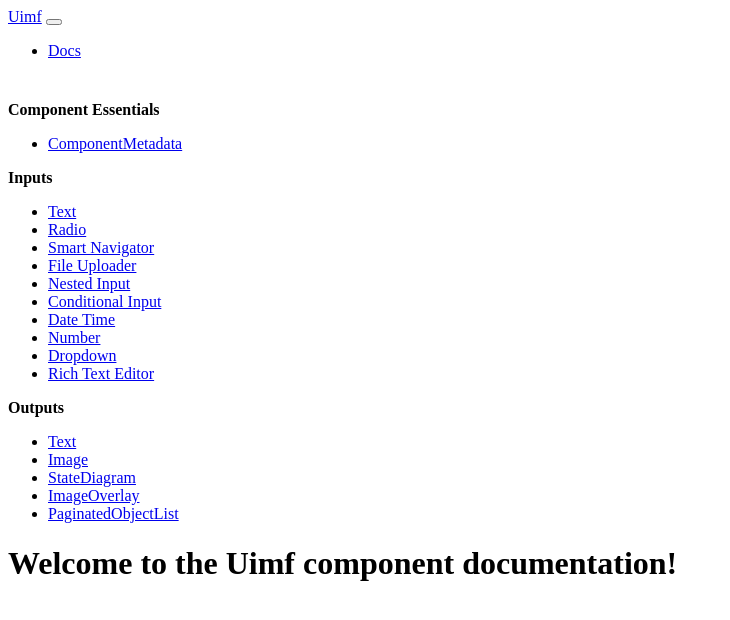
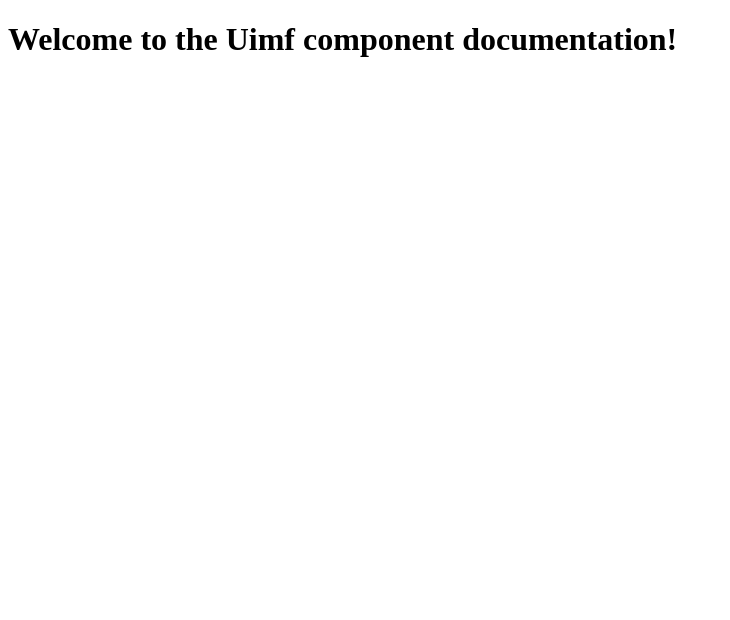
Before and after one commit to UNOPS/uimf-svelte, a SvelteKit app: page / in a window 1280 px wide. Shown: the top 620 px of the page, without its empty margins (0-730 px from the left). Built offline with nearby package versions, Linux system fonts and the light colour scheme.

Commit message:
chore: simplify svelte kit's layout

```diff
--- a/src/routes/+layout.svelte
+++ b/src/routes/+layout.svelte
@@ -1,86 +1,6 @@
-<link
-	href="https://cdn.jsdelivr.net/npm/bootstrap@5.3.1/dist/css/bootstrap.min.css"
-	rel="stylesheet"
-	integrity="sha384-4bw+/aepP/YC94hEpVNVgiZdgIC5+VKNBQNGCHeKRQN+PtmoHDEXuppvnDJzQIu9"
-	crossorigin="anonymous"
-/>
-
-<nav class="navbar navbar-expand-lg bg-body-tertiary">
-	<div class="container-fluid">
-		<a class="navbar-brand" href="/">Uimf</a>
-		<button
-			class="navbar-toggler"
-			type="button"
-			data-bs-toggle="collapse"
-			data-bs-target="#navbarSupportedContent"
-			aria-controls="navbarSupportedContent"
-			aria-expanded="false"
-			aria-label="Toggle navigation"
-		>
-			<span class="navbar-toggler-icon" />
-		</button>
-		<div class="collapse navbar-collapse" id="navbarSupportedContent">
-			<ul class="navbar-nav me-auto mb-2 mb-lg-0">
-				<li class="nav-item">
-					<a class="nav-link active" aria-current="page" href="/">Docs</a>
-				</li>
-				<!-- <li class="nav-item">
-					<a class="nav-link" href="#">Link</a>
-				</li> -->
-			</ul>
-			<!-- <form class="d-flex" role="search">
-				<input class="form-control me-2" type="search" placeholder="Search" aria-label="Search" />
-				<button class="btn btn-outline-success" type="submit">Search</button>
-			</form> -->
-		</div>
-	</div>
-</nav>
-<div class="my-container container-xxl">
-	<div class="row">
-		<div class="col-3">
-			<strong>Component Essentials</strong>
-			<ul class="list-group list-group-flush">
-				<li class="list-group-item"><a href="/demo/componentMetadata">ComponentMetadata</a></li>
-			</ul>
-			<strong>Inputs</strong>
-			<ul class="list-group list-group-flush">
-				<li class="list-group-item"><a href="/demo/inputs/text">Text</a></li>
-				<li class="list-group-item"><a href="/demo/inputs/radio">Radio</a></li>
-				<li class="list-group-item"><a href="/demo/inputs/smartNavigator">Smart Navigator</a></li>
-				<li class="list-group-item"><a href="/demo/inputs/fileUpload">File Uploader</a></li>
-				<li class="list-group-item"><a href="/demo/inputs/nestedInput">Nested Input</a></li>
-				<li class="list-group-item">
-					<a href="/demo/inputs/conditionalInput">Conditional Input</a>
-				</li>
-				<li class="list-group-item"><a href="/demo/inputs/dateTime">Date Time</a></li>
-				<li class="list-group-item"><a href="/demo/inputs/number">Number</a></li>
-				<li class="list-group-item"><a href="/demo/inputs/dropdown">Dropdown</a></li>
-				<li class="list-group-item"><a href="/demo/inputs/richtexteditor">Rich Text Editor</a></li>
-			</ul>
-
-			<strong>Outputs</strong>
-			<ul class="list-group list-group-flush">
-				<li class="list-group-item"><a href="/demo/outputs/text">Text</a></li>
-				<li class="list-group-item"><a href="/demo/outputs/image">Image</a></li>
-				<li class="list-group-item"><a href="/demo/outputs/stateDiagram">StateDiagram</a></li>
-				<li class="list-group-item"><a href="/demo/outputs/imageOverlay">ImageOverlay</a></li>
-				<li class="list-group-item">
-					<a href="/demo/outputs/paginatedObjectList">PaginatedObjectList</a>
-				</li>
-			</ul>
-		</div>
-		<div class="col-6">
-			<slot />
-		</div>
-	</div>
+<div>
+	<slot />
 </div>
 
 <style lang="scss">
-	.col-6 {
-		width: 70%;
-	}
-
-	.my-container {
-		padding-top: 2%;
-	}
 </style>
```
